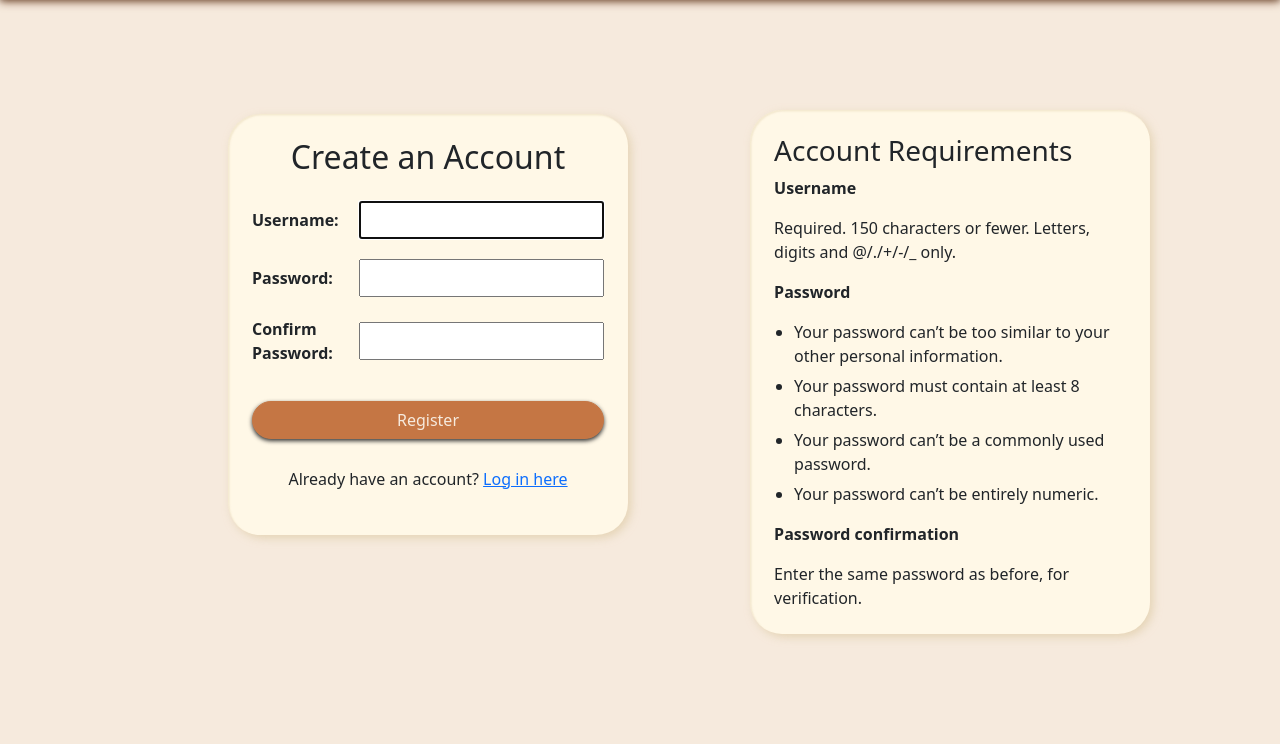
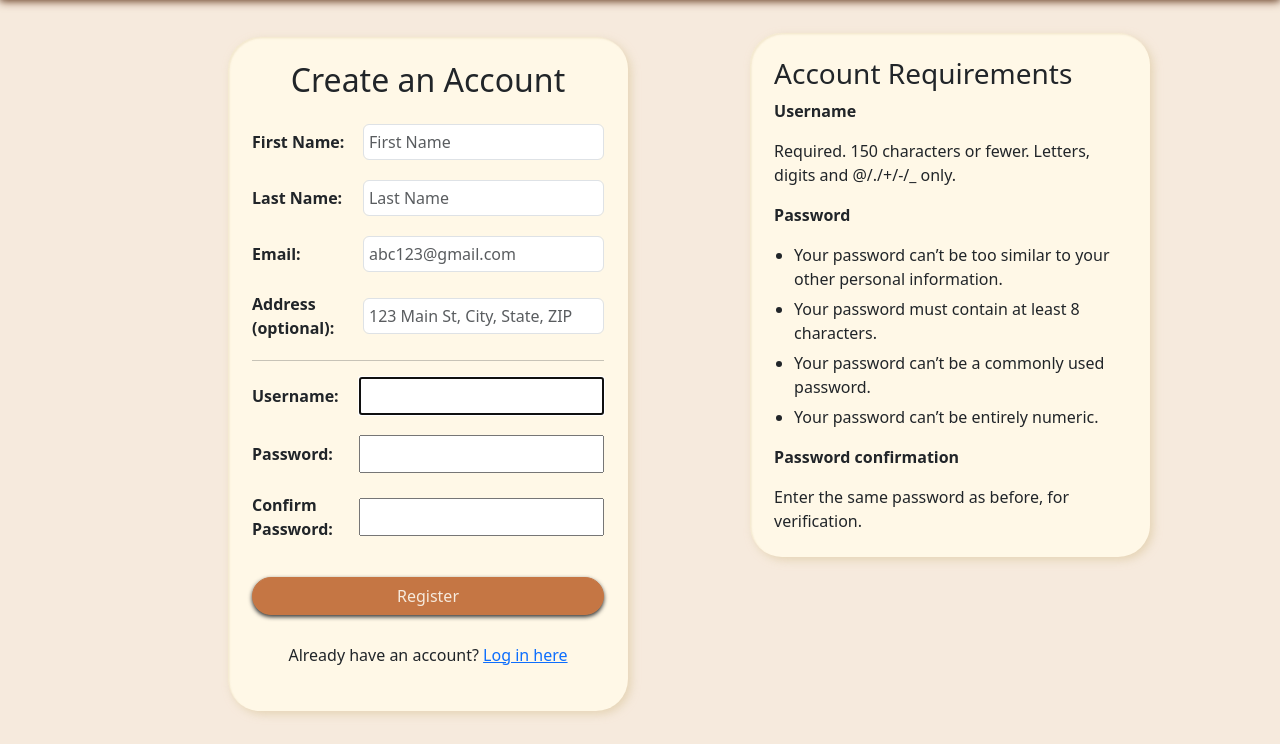
Before and after one commit to g3se/bookworm, a Django app: page /register/ in a window 1280 px wide. Shown: the part 56-800 px from the top of the page. Run offline with Django 5.2, Linux system fonts and the light colour scheme.

Commit message:
include additional fields to registration page (Connected to profile and admin as well)

```diff
--- a/bookworm/accounts/forms.py
+++ b/bookworm/accounts/forms.py
@@ -20,6 +20,12 @@ class ChangePasswordForm(forms.Form):
 
 
 class UserCreationForm(DjangoUserCreationForm):
+
+    first_name = forms.CharField(max_length=50, required=True, widget=forms.TextInput(attrs={'class': 'form-control','placeholder': 'First Name'}))
+    last_name = forms.CharField(max_length=50, required=True, widget=forms.TextInput(attrs={'class': 'form-control','placeholder': 'Last Name'}))
+    email = forms.EmailField(required=True, widget=forms.EmailInput(attrs={'class': 'form-control','placeholder': 'abc123@gmail.com'}))
+    address = forms.CharField(max_length=255, required=False, widget=forms.TextInput(attrs={'class': 'form-control','placeholder': '123 Main St, City, State, ZIP'}))
+
     class Meta:
         model = User
         fields = ("username",)
--- a/bookworm/accounts/templates/accounts/register.html
+++ b/bookworm/accounts/templates/accounts/register.html
@@ -25,6 +25,44 @@
 
       <form method="POST">
         {% csrf_token %}
+
+        <!-- First Name -->
+          <div class="login-field">
+            <label for="{{ form.first_name.id_for_label }}">First Name:</label>
+            {{ form.first_name }}
+          </div>
+          {% if form.first_name.errors %}
+            <div class="field-errors">{{ form.first_name.errors }}</div>
+          {% endif %}
+
+          <!-- Last Name -->
+          <div class="login-field">
+            <label for="{{ form.last_name.id_for_label }}">Last Name:</label>
+            {{ form.last_name }}
+          </div>
+          {% if form.last_name.errors %}
+            <div class="field-errors">{{ form.last_name.errors }}</div>
+          {% endif %}
+
+          <!-- Email -->
+          <div class="login-field">
+            <label for="{{ form.email.id_for_label }}">Email:</label>
+            {{ form.email }}
+          </div>
+          {% if form.email.errors %}
+            <div class="field-errors">{{ form.email.errors }}</div>
+          {% endif %}
+
+          <!-- Address -->
+          <div class="login-field">
+            <label for="{{ form.address.id_for_label }}">Address (optional):</label>
+            {{ form.address }}
+          </div>
+          {% if form.address.errors %}
+            <div class="field-errors">{{ form.address.errors }}</div>
+          {% endif %}
+
+           <hr class="my-3">
 
         <div class="login-field">
           <label for="{{ form.username.id_for_label }}">Username:</label>
--- a/bookworm/accounts/views/login.py
+++ b/bookworm/accounts/views/login.py
@@ -38,13 +38,14 @@ def register_view(request):
     if request.method == "POST":
         form = UserCreationForm(request.POST)
         if form.is_valid():
-            user = form.save(
-                commit=False
-            )  # creates the user but doesnt save to the database yet
+            user = form.save(commit=False)  # creates the user but doesnt save to the database yet
             user.is_staff = False  # ensures new users are not staff by default
             user.is_superuser = False  # ensures customers are not superusers
+            user.first_name = form.cleaned_data["first_name"]
+            user.last_name = form.cleaned_data["last_name"]
+            user.email = form.cleaned_data["email"]
             user.save()  # creates the user and saves to the database
-            Customer.objects.create(user=user)
+            Customer.objects.create(user=user, address=form.cleaned_data.get("address", ""))
             login(request, user)
             return redirect("catalog:book_list")
         else:
```
Also changed, not shown: bookworm/db.sqlite3.
